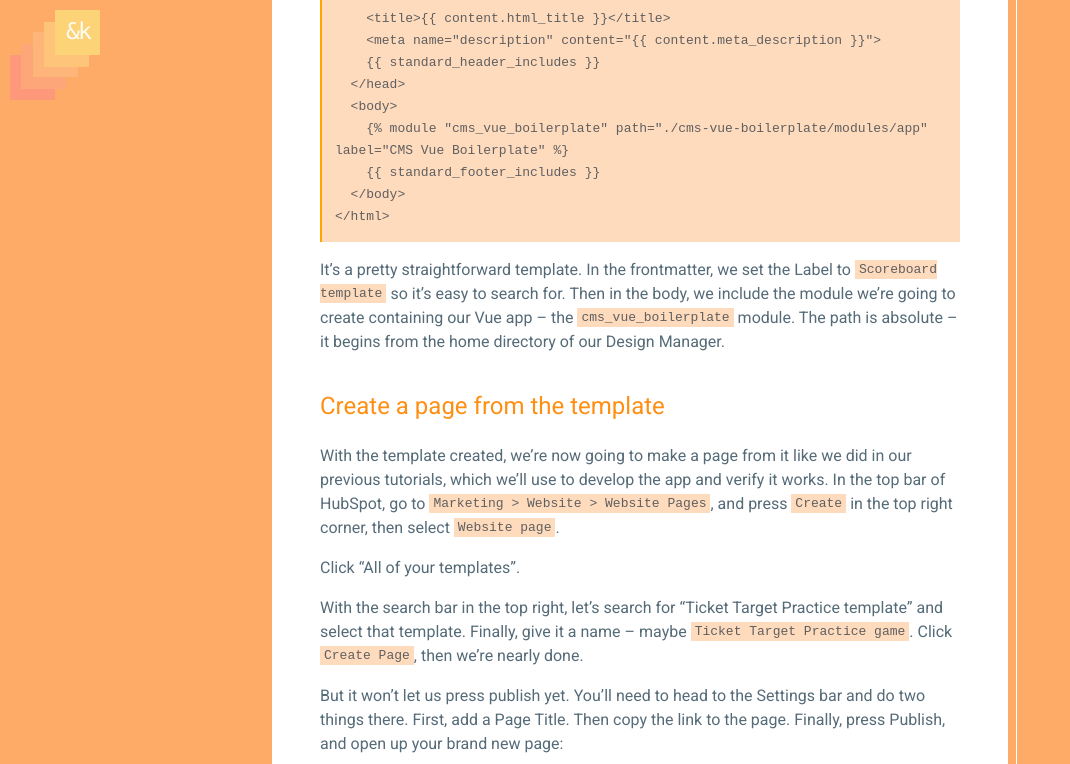
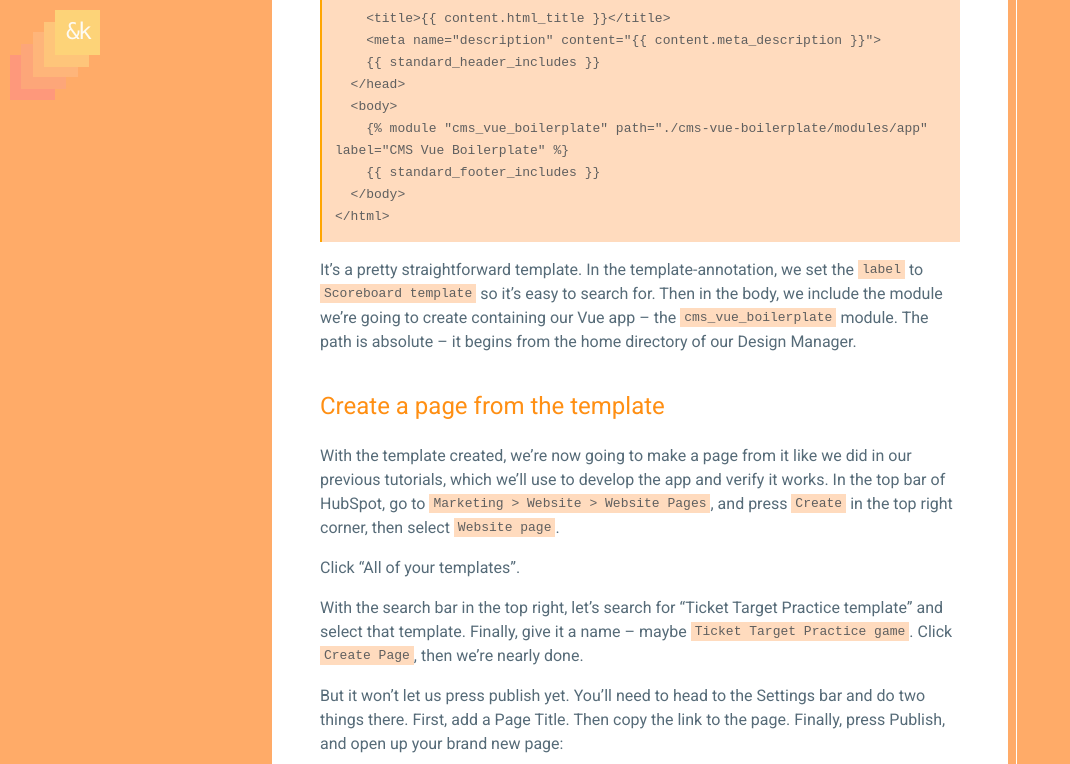
Before and after one commit to andkon/andkon.github.io, a Jekyll site: the page built from _posts/2020-09-28-scoreboard.md, in a window 1280 px wide and 900 px high, scrolled down 1357 px, cut to the strip 0-764 px from the top of the window. Shown: the whole strip, without its empty margins (0-1070 px from the left). Built offline with Jekyll 4.4.1, drawn with Linux system fonts in a browser that asks for light colours; comment, search, counter and statistics services are not loaded.

Commit message:
Draft fixes from Jon

````diff
--- a/_posts/2020-09-28-scoreboard.md
+++ b/_posts/2020-09-28-scoreboard.md
@@ -58,7 +58,7 @@ Now we can open up the resulting `scoreboard-page.html` file, and replace its co
 </html>
 ```
 {% endraw %}
-It's a pretty straightforward template. In the frontmatter, we set the Label to `Scoreboard template` so it's easy to search for. Then in the body, we include the module we're going to create containing our Vue app – the `cms_vue_boilerplate` module. The path is absolute – it begins from the home directory of our Design Manager.
+It's a pretty straightforward template. In the template-annotation, we set the `label` to `Scoreboard template` so it's easy to search for. Then in the body, we include the module we're going to create containing our Vue app – the `cms_vue_boilerplate` module. The path is absolute – it begins from the home directory of our Design Manager.
 
 ## Create a page from the template
 With the template created, we're now going to make a page from it like we did in our previous tutorials, which we'll use to develop the app and verify it works. In the top bar of HubSpot, go to `Marketing > Website > Website Pages`, and press `Create` in the top right corner, then select `Website page`.
````
